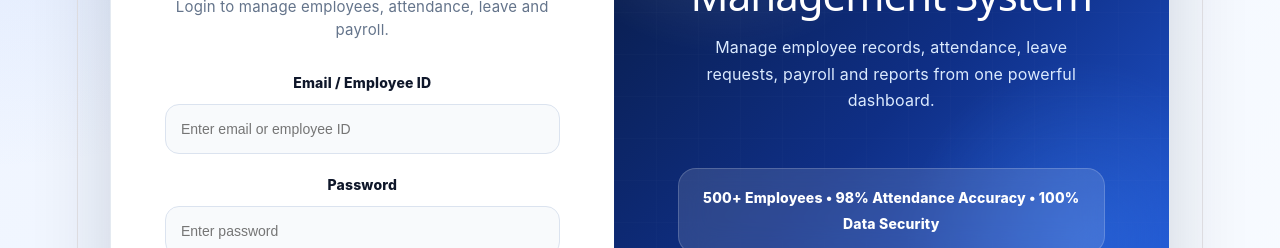
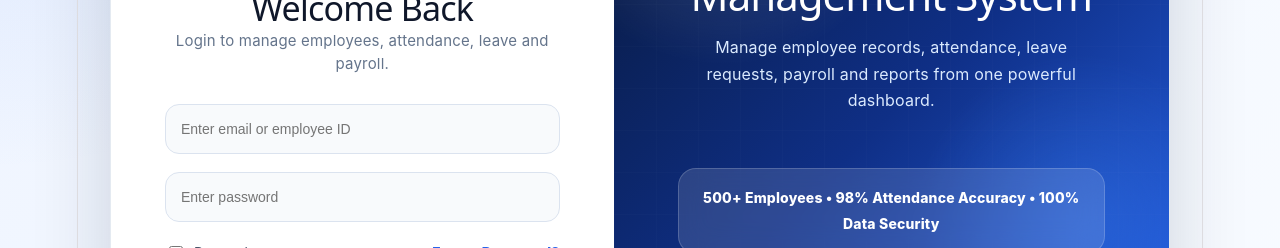
Before and after one commit to drona-infotech/hrm, a React (Vite) app in the folder hrm/: page / in a window 1280 px wide. Shown: the part 311-559 px from the top of the page. Built offline with nearby package versions, Linux system fonts and the light colour scheme.

Commit message:
icons and label

```diff
--- a/hrm/src/pages/Login/Login.jsx
+++ b/hrm/src/pages/Login/Login.jsx
@@ -7,7 +7,7 @@ function Login() {
         <div className="login-left">
 
           <div className="brand-logo">
-            <img src="https://www.dronainfotech.com/wp-content/themes/dronainfotech/images/logo.png" alt="Drona Infotech" />
+            <img src="https://mediahubindia.com/wp-content/uploads/2026/06/drona-icon.png" alt="Drona Infotech" />
           </div>
 
           <h1>Welcome Back</h1>
@@ -15,12 +15,10 @@ function Login() {
 
           <form>
             <div className="form-group">
-              <label>Email / Employee ID</label>
               <input type="text" placeholder="Enter email or employee ID" />
             </div>
 
             <div className="form-group">
-              <label>Password</label>
               <input type="password" placeholder="Enter password" />
             </div>
 
```
